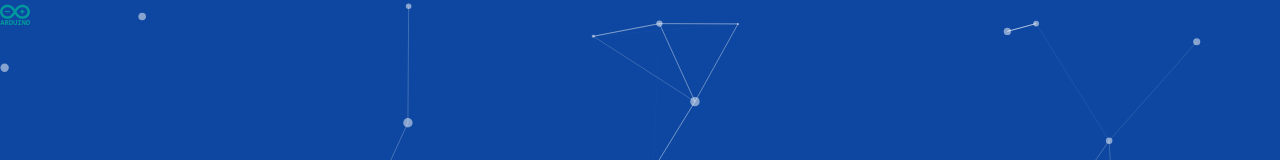
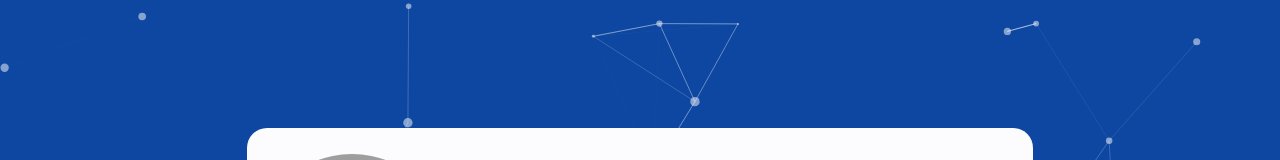
Before and after one commit to CharlesWiiFlowers/charleswiiflowers.github.io, a React (Vite) app: page / in a window 1280 px wide. Shown: the top 160 px of the page. Built offline with nearby package versions, Linux system fonts and the light colour scheme; grey boxes are pictures that could not be loaded.

Commit message:
[🐈‍⬛] Commit: Remove an icon

```diff
--- a/src/App.tsx
+++ b/src/App.tsx
@@ -9,7 +9,6 @@ import data from "./assets/data.json"
 function InfoBody() {
     return (
         <div>
-            <i className="devicon-arduino-plain-wordmark colored"></i>
             < ProfileCard title={data.name} subtitle='A software developer' avatarUrl={data['avatar-url']} />
             < Card title='About me' subtitle='' content={data['about-me']} />
             < SkillCard title='My skills' data={data['skill-list']} />
```
